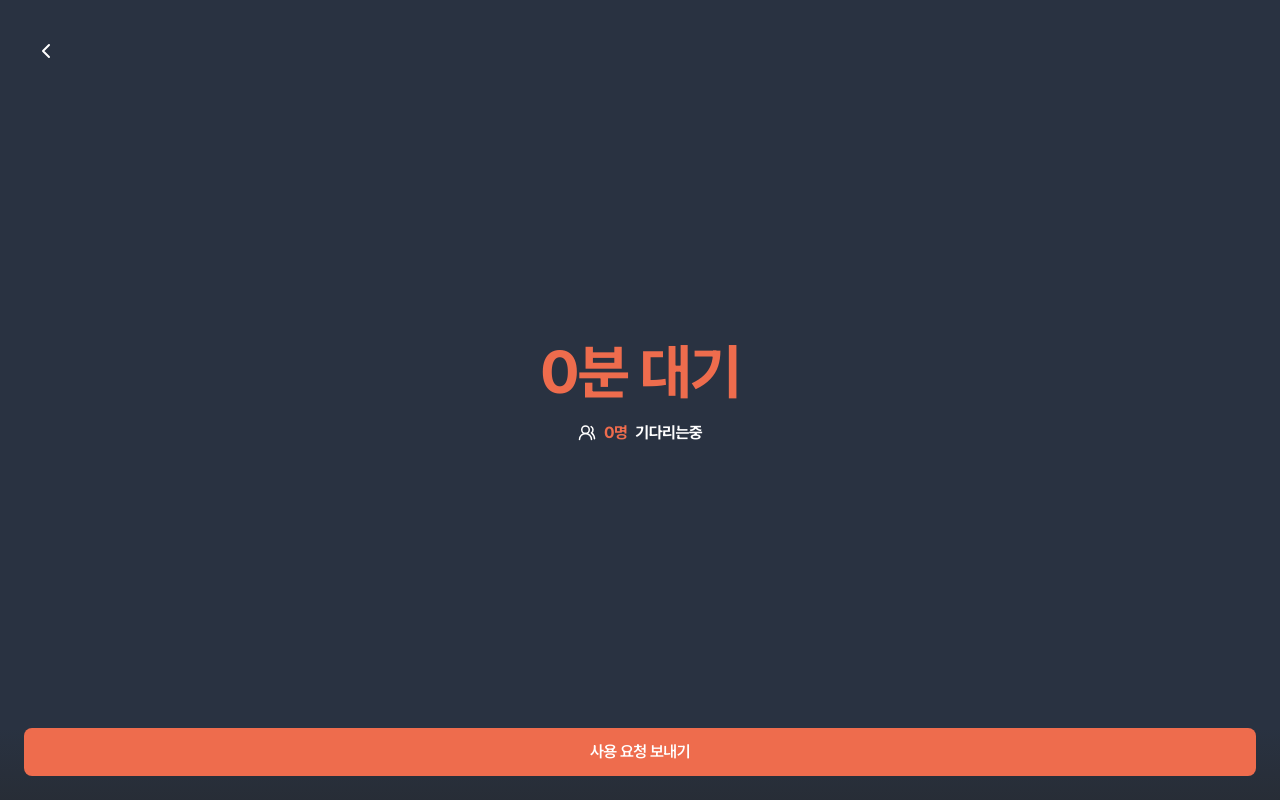
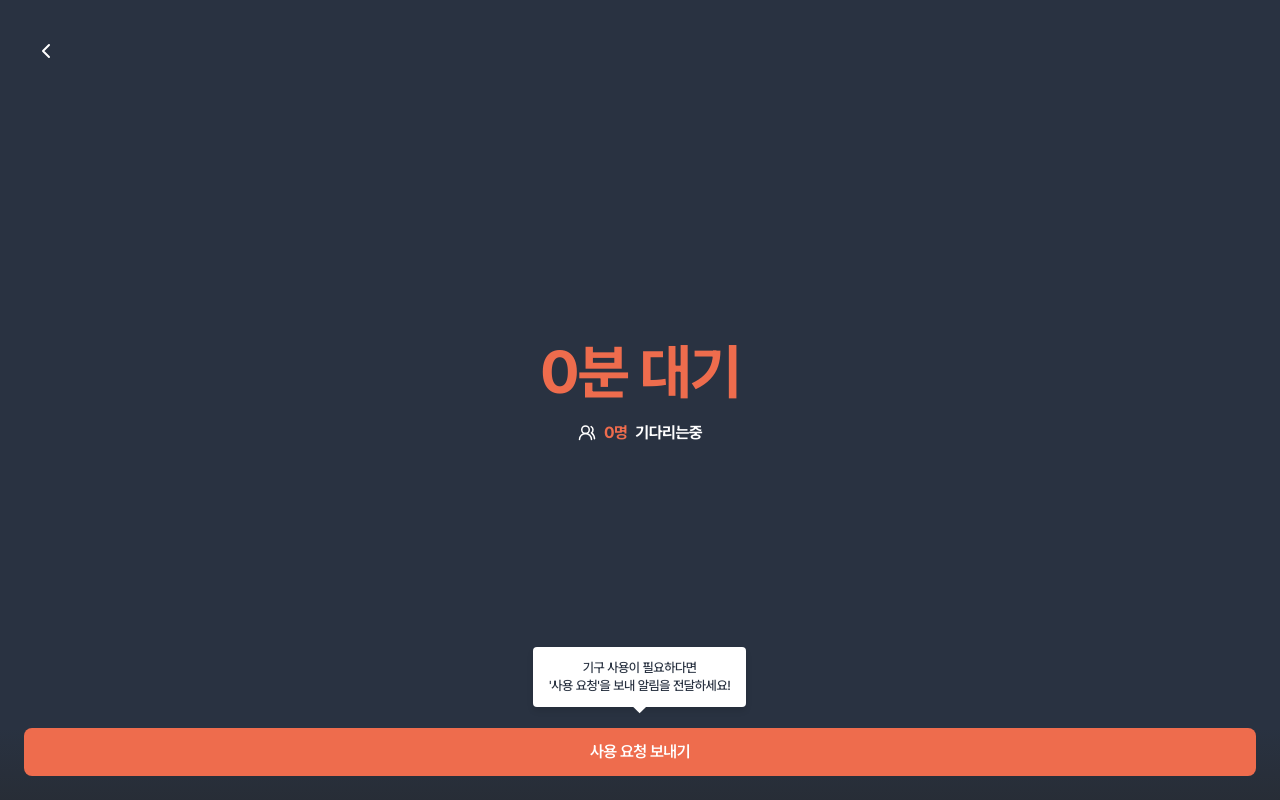
Before and after one commit to WaitGYM/FE, a React (Vite) app in the folder web/: page /reservation/wait-request in a window 1280 px wide. Built offline with nearby package versions, Linux system fonts and the light colour scheme; no server answers.

Commit message:
SAC-88: [web] 사용요청보내기 tooltip 적용

```diff
--- a/web/src/features/reservation/WaitRequest.tsx
+++ b/web/src/features/reservation/WaitRequest.tsx
@@ -4,6 +4,7 @@ import Header from "../../components/layout/Header";
 import { BottomButtonWrapper } from "../../components/ui/Button";
 import { useReservationStore } from "./stores/reservationStore";
 import { useEffect } from "react";
+import Tooltip, { tooltipClasses } from "@mui/material/Tooltip";
 
 export default function WaitRequest() {
   const navigate = useNavigate();
@@ -53,9 +54,48 @@ export default function WaitRequest() {
       </section>
 
       <BottomButtonWrapper>
-        <button className="btn btn-orange" onClick={handleReqBtnClick}>
-          사용 요청 보내기
-        </button>
+        <Tooltip
+          title={
+            <>
+              기구 사용이 필요하다면
+              <br />
+              '사용 요청'을 보내 알림을 전달하세요!
+            </>
+          }
+          open={true}
+          slotProps={{
+            popper: {
+              sx: {
+                [`&.${tooltipClasses.popper}[data-popper-placement*="top"] .${tooltipClasses.tooltip}`]:
+                  {
+                    marginBottom: "1.3rem",
+                  },
+              },
+            },
+            tooltip: {
+              sx: {
+                bgcolor: "#fff",
+                color: "#293241",
+                fontSize: "13px",
+                padding: "12px 16px",
+                borderRadius: "4px",
+                boxShadow: "0 4px 6px rgba(0,0,0,0.1)",
+                textAlign: "center",
+                lineHeight: "1.4",
+              },
+            },
+            arrow: {
+              sx: {
+                color: "#fff",
+              },
+            },
+          }}
+          arrow
+        >
+          <button className="btn btn-orange" onClick={handleReqBtnClick}>
+            사용 요청 보내기
+          </button>
+        </Tooltip>
       </BottomButtonWrapper>
     </div>
   );
```
